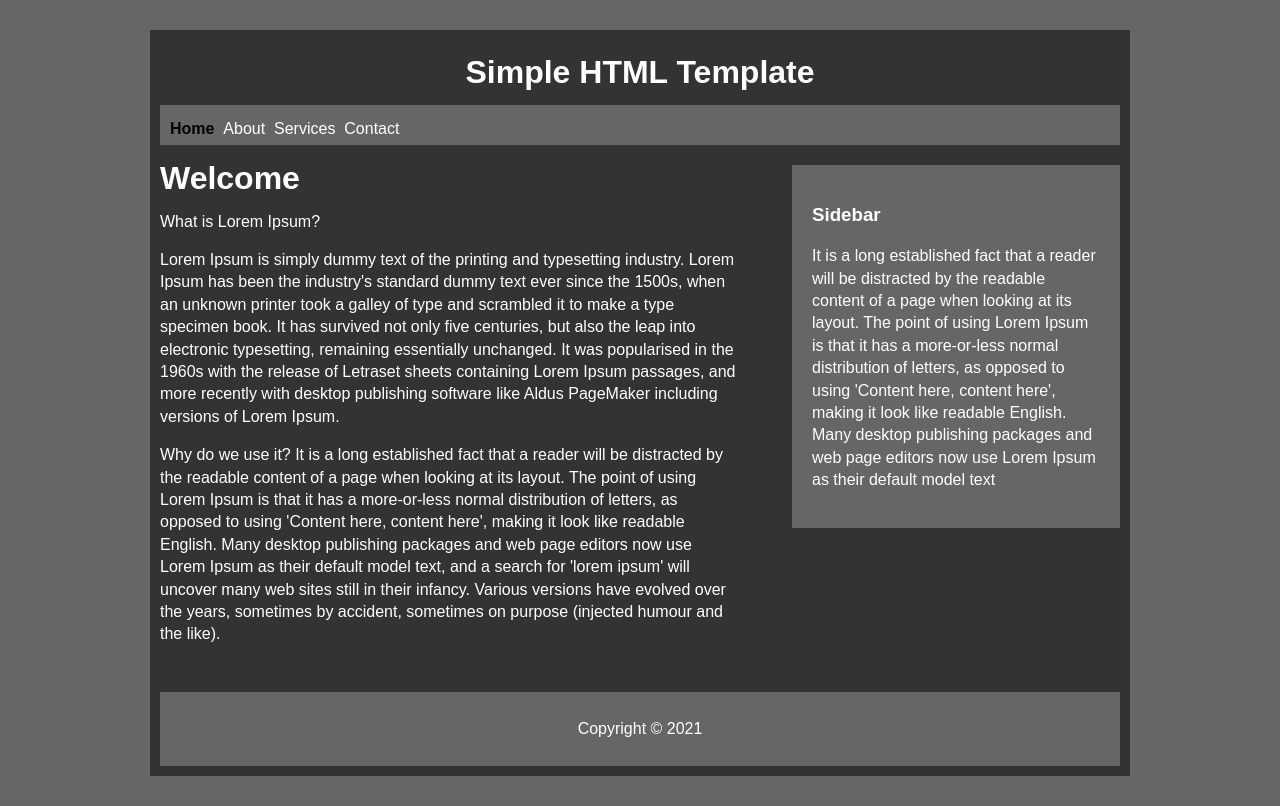
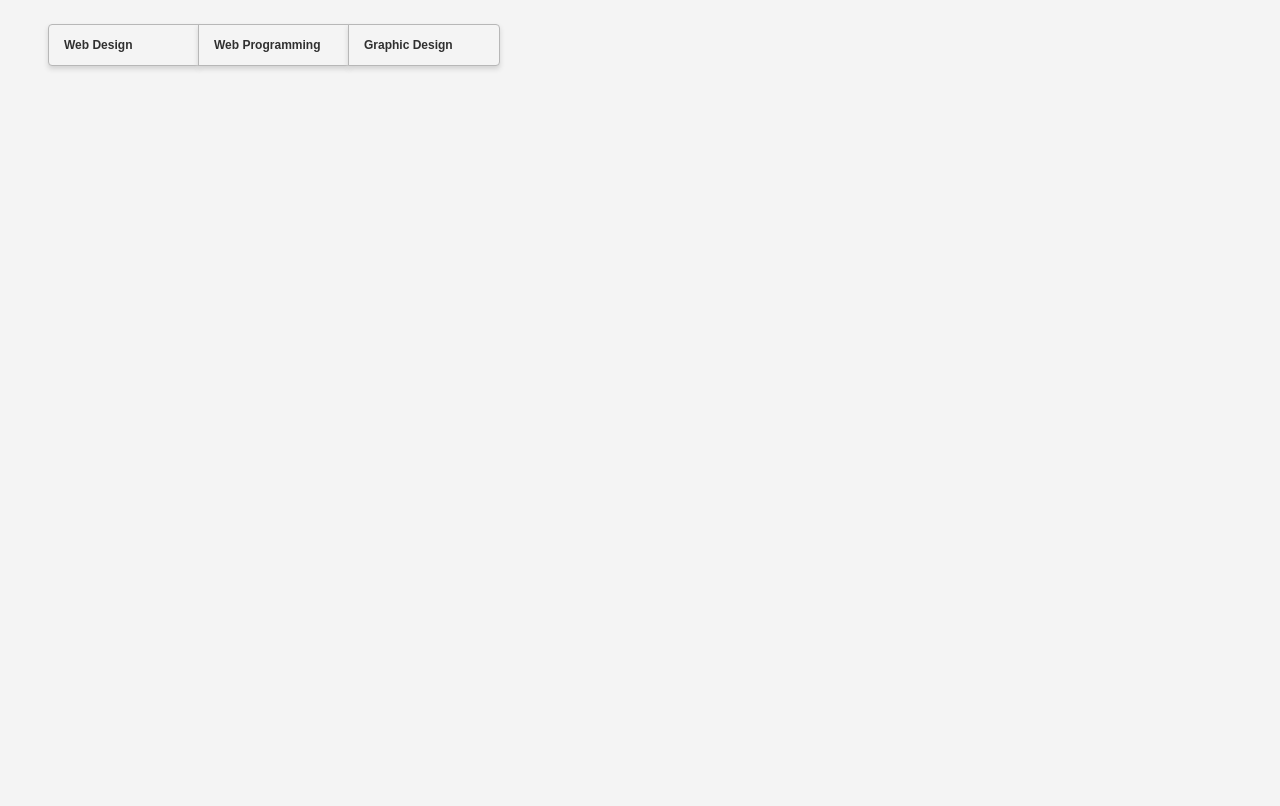
Before and after one commit to Rutikab12/Web-Development, a PHP site: page / in a window 1280 px wide. After the commit the page ends 70 px from the top, so only its background shows below. Run offline with PHP 8.4, Linux system fonts and the light colour scheme.

Commit message:
Add files via upload

```diff
--- a/index.html
+++ b/index.html
@@ -1,48 +1,32 @@
+
 <!DOCTYPE html>
 <html>
 <head>
-	<title>Home | Simple HTML Template </title>
-	<link rel="stylesheet" type="text/css" href="style.css">
+	<title>CSS Drop Down</title>
+	<link rel="stylesheet" href="style.css">
 </head>
 <body>
-     <div id="container">
-        <div id="header">
-     	<h1 align="center">Simple HTML Template</h1>
-        </div>
-
-        <div id="nav">
-        	<ul>
-        		<li><a class="active" href="index.html">Home &nbsp;</a></li>
-        		<li><a href="about.html">About &nbsp;</a></li>
-        		<li><a href="services.html">Services &nbsp;</a></li>
-        		<li><a href="contact.html">Contact &nbsp;</a></li>
-        	</ul>
-        </div>
-
-        <div id="main">
-        	<h1>Welcome</h1>
-        	What is Lorem Ipsum?
-<p>Lorem Ipsum is simply dummy text of the printing and typesetting industry. Lorem Ipsum has been the industry's standard dummy text ever since the 1500s, when an unknown printer took a galley of type and scrambled it to make a type specimen book. It has survived not only five centuries, but also the leap into electronic typesetting, remaining essentially unchanged. It was popularised in the 1960s with the release of Letraset sheets containing Lorem Ipsum passages, and more recently with desktop publishing software like Aldus PageMaker including versions of Lorem Ipsum.</p>
-
-<p>Why do we use it?
-It is a long established fact that a reader will be distracted by the readable content of a page when looking at its layout. The point of using Lorem Ipsum is that it has a more-or-less normal distribution of letters, as opposed to using 'Content here, content here', making it look like readable English. Many desktop publishing packages and web page editors now use Lorem Ipsum as their default model text, and a search for 'lorem ipsum' will uncover many web sites still in their infancy. Various versions have evolved over the years, sometimes by accident, sometimes on purpose (injected humour and the like).</p>
-        </div>
-
-     <div id="sidebar">
-     	<h3>Sidebar</h3>
-     	<p>
-     		It is a long established fact that a reader will be distracted by the readable content of a page when looking at its layout. The point of using Lorem Ipsum is that it has a more-or-less normal distribution of letters, as opposed to using 'Content here, content here', making it look like readable English. Many desktop publishing packages and web page editors now use Lorem Ipsum as their default model text
-     	</p>
-     </div>
-
-     <div class="clr">
-
-     </div>
-
-     <div id="footer">
-     	<p>Copyright &copy; 2021</p>
-     </div>
-
-     </div>
+	<nav class="menu">
+		<ul>
+			<li id="a"><a href="#a">Web Design</a>
+				<div>
+					<hr><strong>HTML:</strong> <a href="#">Basic HTML</a> | <a href="#">HTML5</a>
+					<hr><strong>CSS:</strong> <a href="#">CSS3</a> | <a href="#">CSS Animation</a>
+				</div>
+			</li>
+			<li id="b"><a href="#b">Web Programming</a>
+				<div>
+					<hr><strong>Frontend:</strong> <a href="#">JavaScript</a> | <a href="#">JQuery</a>
+					<hr><strong>Backend:</strong> <a href="#">Node.js</a> | <a href="#">PHP</a>
+				</div>
+			</li>
+			<li id="c"><a href="#c">Graphic Design</a>
+				<div>
+					<hr><strong>Graphics:</strong> <a href="#">Photoshop</a> | <a href="#">Illustrator</a>
+					<hr><strong>3d Animation:</strong> <a href="#">In-Design</a> | <a href="#">Flash</a>
+				</div>
+			</li>
+		</ul>
+	</nav>
 </body>
 </html>
--- a/style.css
+++ b/style.css
@@ -1,84 +1,99 @@
 body{
-	background: #666;
-	color: #fff;
-	font-family: arial;
-	line-height:1.4em;
+	background:#f4f4f4;
 }
 
-a{
-	color:#fff;
-	text-decoration: none;
+.menu{
+	width:600px;
+	position:absolute;
 }
 
-ul{
-	padding: 0;
+.menu ul{
+	list-style: none;
 }
 
-.clr{
-    clear: both;
+.menu ul li{
+	background:#f4f4f4;
+	border: 1px solid #b7b7b7;
+	display:block;
+	float:left;
+	font: bold 12px arial;
+	height:40px;
+	line-height:40px;
+	overflow:hidden;
+	padding-left:15px;
+	position:absolute;
+	width:135px;
+	z-index:10000;
+	box-shadow: 0px 3px 5px #d2d2d2;
+	background: linear-gradient(top, #ffffff 0%, #f2f2f2 50%, #e1e1e1 51%, #f6f6f6 100%);
 }
 
-#container{
-	background: #333;
-	width: 960px;
-	margin: 30px auto;
-	overflow: hidden;
-	padding: 10px;
+.menu ul li:hover{
+	background: linear-gradient(top, #ffffff 0%, #f4f4f4 50%, #ededed 51%, #ffffff 100%);
 }
 
-#nav{
-	height:40px;
-	background: #666;
+.menu ul li:first-child{
+	border-radius: 4px 0 0 4px;
 }
 
-#nav ul{
-	padding-top:13px;
-	padding-left: 10px;
+.menu ul li:last-child{
+	border-radius: 0 4px 4px 0;
 }
 
-#nav li{
-	list-style: none;
-	float: left;
-	padding-right:
+.menu ul li#b{
+	margin-left:150px;
 }
 
-#nav .active{
-	font-weight: bold;
-	color: #000;
+.menu ul li#c{
+	margin-left:300px;
 }
 
-#main{
-	float: left;
-	width: 60%;
+.menu ul li a{
+	display:block;
+	text-decoration: none;
+	color:#303030;
 }
 
-#sidebar{
-	float: right;
-	width: 30%;
-	background: #666;
-	margin-top: 20px;
-	padding: 20px;
+.menu ul li div{
+	text-align:left;
+	font: normal 11px arial;
+	line-height: 19px;
+	margin: 10px 0;
 }
 
-#footer{
-	text-align: center;
-	padding: 10px;
-	background: #666;
-	margin-top: 30px;
+.menu ul li div a{
+	display:inline;
 }
 
-.servies li{
-	border-bottom: 2px #666 dashed;
-	padding-bottom:20px;
+.menu ul li div a:hover{
+	text-decoration: underline;
 }
 
-.services a{
-	background: #666;
-	padding: 10px;
+.menu ul li div hr{
+	border:none;
+	border-top:1px dotted #a0a0a0;
+	margin:5px 0;
+	width:95%;
 }
 
-input, textarea{
-    width: 100px;
-    padding: 5px;
-    margin-bottom: 15px;
+.menu ul li:hover:target{
+	display:inherit;
+	padding:0;
+	height:155px;
+	width:200px;
+	padding-left:15px;
+	opacity:.97;
+	transition:height 0.4s ease-in;
 }
+
+.menu ul li#a:hover:target{
+	background:#f0f9ff;
+}
+
+.menu ul li#b:hover:target{
+	background:#ffffd6;
+}
+
+.menu ul li#c:hover:target{
+	background:#f8ffe8;
+}
```
